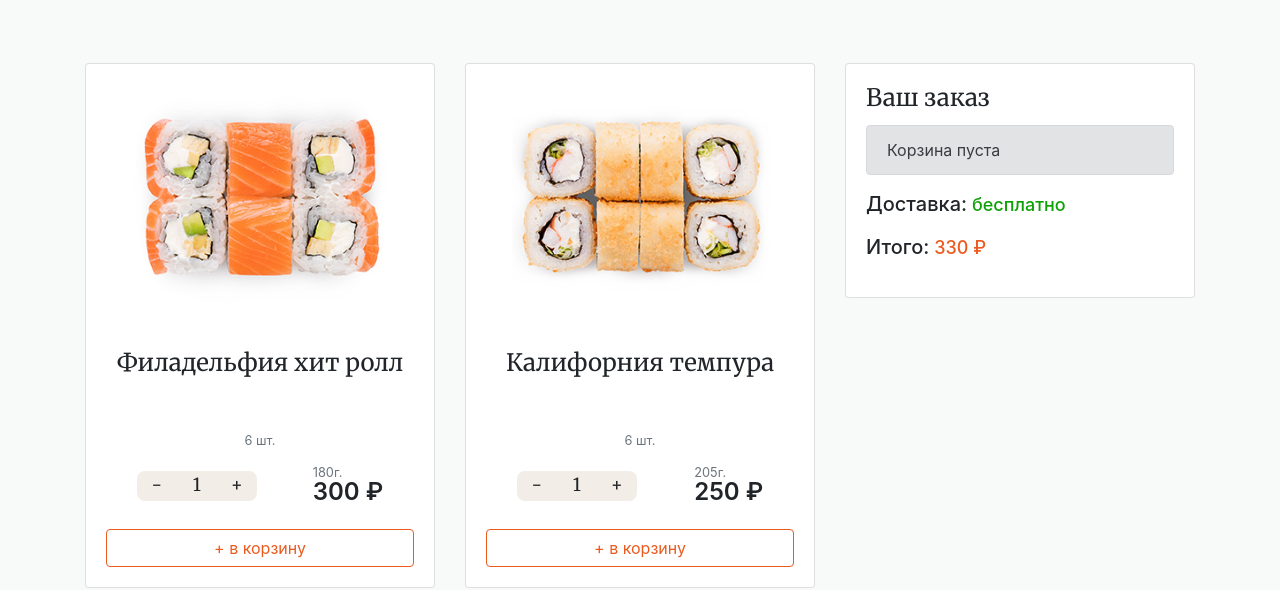
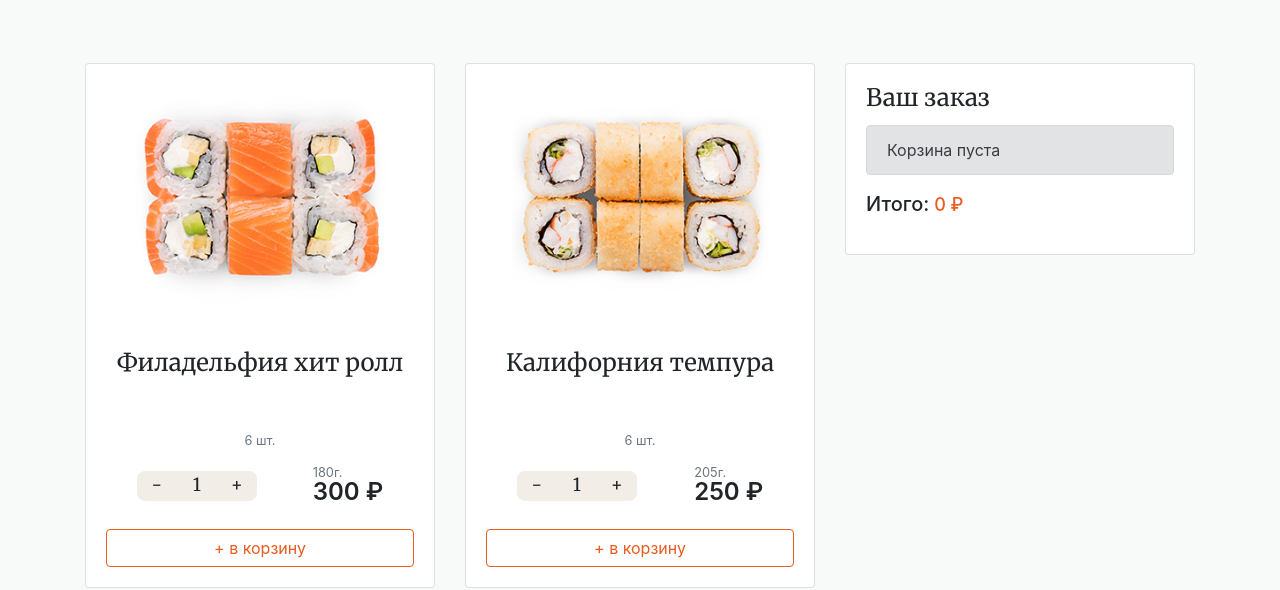
Before and after one commit to ryzhkoandrey/wc-js-rolli-shop, a plain HTML site: page index.html in a window 1280 px wide. Shown: the part 242-832 px from the top of the page. Drawn offline with Linux system fonts and the light colour scheme.

Commit message:
Update index.html

```diff
--- a/index.html
+++ b/index.html
@@ -161,8 +161,16 @@
 
 						<!-- Стоимость заказа -->
 						<div class="cart-total">
-							<p><span class="h5">Доставка:</span> <span class="delivery-cost free">бесплатно</span> </p>
-							<p><span class="h5">Итого:</span> <span class="total-price">330</span> <span class="rouble">₽</span></p>
+							<p data-cart-delivery class="none">
+								<span class="h5">Доставка:</span>
+								<span class="delivery-cost">250 ₽</span><br>
+								<span class="small">Бесплатно при заказе от 600 ₽</span>
+							</p>
+							<p>
+								<span class="h5">Итого:</span>
+								<span class="total-price">0</span>
+								<span class="rouble">₽</span>
+							</p>
 						</div>
 
 					</div>
```
